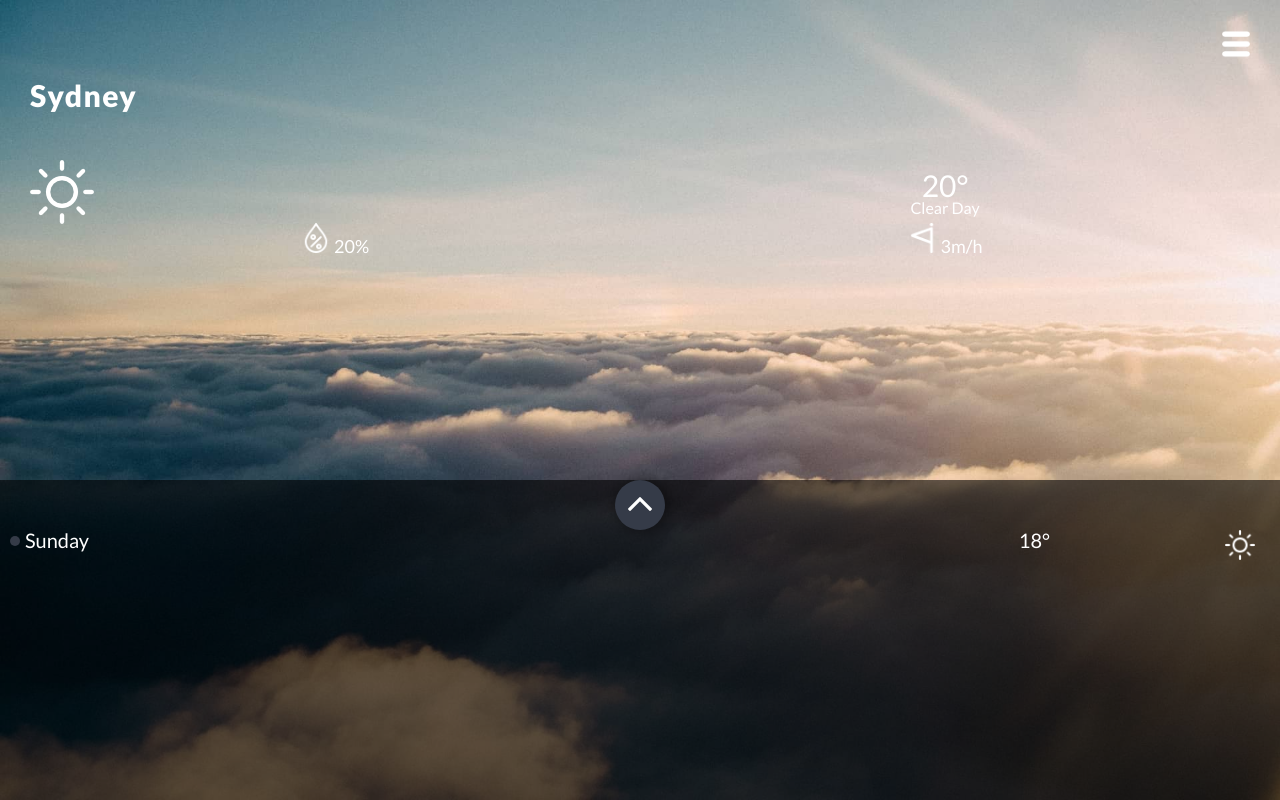
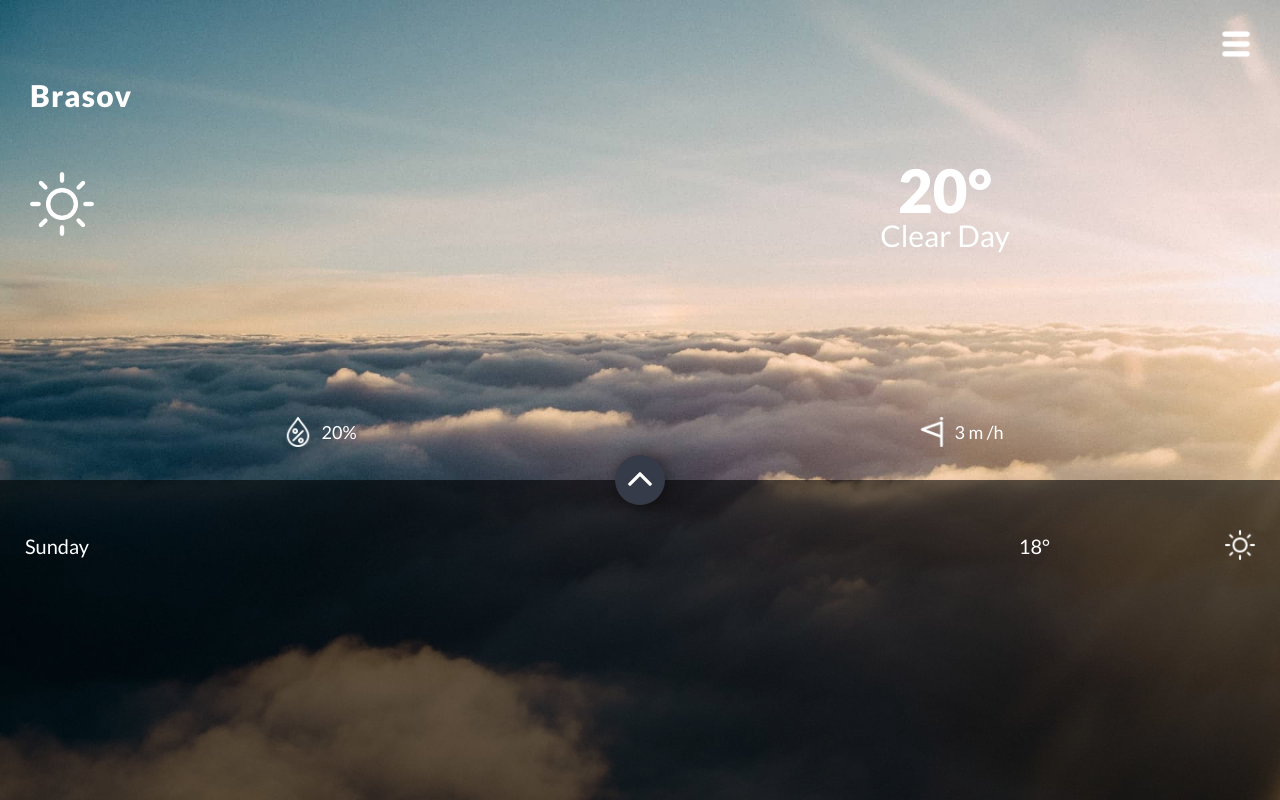
Before and after one commit to ashpremecode/WeatherApp, a PHP site: page / in a window 1280 px wide. Run offline with PHP 8.4, Linux system fonts and the light colour scheme.

Commit message:
completed html/css

```diff
--- a/index.html
+++ b/index.html
@@ -1,59 +1,87 @@
 <!DOCTYPE html>
 <html lang="en">
+
 <head>
     <meta charset="UTF-8">
     <meta name="viewport" content="width=device-width, initial-scale=1.0">
-	<meta http-equiv="X-UA-Compatible" content="ie-edge">
+    <meta http-equiv="X-UA-Compatible" content="ie=edge">
+    <!-- App title -->
+    <title>Weather App</title>
+
+    <!-- Favicon -->
+    <link rel="shortcut icon" href="/assets/images/icons/favicon96x96.ico" />
+
+    <!-- Theme color -->
+    <!-- Chrome, Firefox OS and Opera -->
+    <meta name="theme-color" content="#000">
+    <!-- Windows Phone -->
+    <meta name="msapplication-navbutton-color" content="#000">
+    <!-- iOS Safari -->
+    <meta name="apple-mobile-web-app-status-bar-style" content="#000">
+
+    <!-- Descriptive metas -->
+    <meta name="description" content="Weather Application">
+    <meta name="keywords" content="Weather Application, Weather">
+    <meta name="author" content="Georgian Stan">
+
+    <!-- style -->
     <link rel="stylesheet" href="style/style.css">
-	<link rel="shortcut icon" href="assets/images/icons/favicon96x96.ico">
-	<link href="https://fonts.googleapis.com/css?family=Lato:400,900&display=swap" rel="stylesheet">
-
-	<title>Weather</title>
+    <!-- lato font -->
+    <link href="https://fonts.googleapis.com/css?family=Lato:400,900" rel="stylesheet">
 </head>
 
 <body>
+
     <div class="lds-dual-ring center display-none"></div>
+
     <main>
         <button id="open-menu-btn" class="ripple">
-			<img class="icon-sm-28" src="assets/images/icons/menu.png">
+            <img class="icon-sm-28" src="./assets/images/icons/menu.png" alt="">
         </button>
 
-		<!-- Main Panel -->
-		<section id="current-day-weather-containter">
-			<h1 class="location-label">Sydney</h1>
+        <!-- currently weather section -->
+        <section id="current-day-weather-container">
+            <h1 class="location-label">Brasov</h1>
+
+            <!-- icon,temperature, summary container -->
             <div class="flex-container" id="temperature-summary-container">
                 <div>
-					<img src="assets/images/summary-icons/clear-day-white.png" alt="">
+                    <!-- icon -->
+                    <img src="./assets/images/summary-icons/clear-day-white.png" alt="Summary Icon">
                 </div>
+
+                <!-- degrees -->
                 <div>
                     <h1 id="degrees-label">20&#176;</h1>
                     <p id="summary-label">Clear Day</p>
                 </div>
             </div>
-			<!-- Current Weather Section -->
+
+            <!-- humidity and wind speed-->
             <div class="flex-container" id="humidity-wind-container">
-				<!-- Humidity -->
+                <!-- humidty -->
                 <div>
-					<img class="icon-sm-30" src="assets/images/icons/humidity.png" alt="">
+                    <img class="icon-sm-30" src="./assets/images/icons/humidity.png" alt="humidity">
                     <span>20%</span>
                 </div>
-				<!-- Wind -->
+
+                <!-- wind -->
                 <div>
-					<img class="icon-sm-30" src="assets/images/icons/wind-speed-flag.png" alt="">
-					<span>3m/h</span>
+                    <img class="icon-sm-30" src="./assets/images/icons/wind-speed-flag.png" alt="humidity">
+                    <span>3 m /h</span>
                 </div>
             </div>
         </section>
 
-		<!-- Lower Panel -->
+        <!-- lower panel -->
         <section class="lower-panel">
             <button id="toggle-hourly-weather" class="ripple center_x">
-				<img src="assets/images/icons/up-arrow.png">
+                <img src="./assets/images/icons/up-arrow.png" alt="">
             </button>
 
-		<!-- Lower Panel -->
+            <!-- daily weather -->
             <div id="daily-weather-wrapper" class="lower-panel-body">
-			<div class="flex-container weather-box current-day-of-the-week">
+                <div class="flex-container weather-box">
                     <div>
                         <h1>Sunday</h1>
                     </div>
@@ -62,18 +90,65 @@
                             <p>18&#176;</p>
                         </div>
                         <div>
-					<img class="icon-sm-30" src="assets/images/summary-icons/clear-day-white.png" alt="">
+                            <img class="icon-sm-30" src="./assets/images/summary-icons/clear-day-white.png" alt="">
+                        </div>
                     </div>
                 </div>
             </div>
 
+            <!-- hourly weather -->
+            <div id="hourly-weather-wrapper" class="lower-panel-body">
+                <div class="flex-container weather-box">
+                    <div>
+                        <h1>14:00</h1>
+                    </div>
+                    <div class="flex-container">
+                        <div>
+                            <p>18&#176;</p>
+                        </div>
+                        <div>
+                            <img class="icon-sm-30" src="./assets/images/summary-icons/clear-day-grey.png" alt="">
+                        </div>
+                    </div>
+                </div>
+            </div>
+        </section>
+
+        <!-- menu container -->
+        <section id="menu-container">
+            <button id="close-menu-btn" class="ripple">
+                &#10006;
+            </button>
+
+            <!-- container -->
+            <div>
+
+                <!-- add location -->
+                <div id="add-location-wrapper">
+                    <input type="text" placeholder="Location" id="location-input">
+                    <br>
+                    <button class="ripple disabled" id="add-city-btn" disabled>Add City</button>
+                    <h1 class="location-label">Brasov</h1>
+                </div>
+
+                <!-- saved cities -->
+                <div id="saved-cities-wrapper">
+                    <div class="flex-container saved-city-box">
+                        <div class="ripple">
+                            <h1>Brasov</h1>
+                        </div>
+                        <div>
+                            <button class="ripple remove-saved-city">-</button>
+                        </div>
 
                     </div>
-
+                </div>
+            </div>
+            </div>
         </section>
 
+    </main>
+    <script src="./scripts/index.js"></script>
+</body>
 
-	</main>
-	<script type="text/javascript" src="script/app.js"></script>
-</body>
 </html>
--- a/style/style.css
+++ b/style/style.css
@@ -1,17 +1,6 @@
 /* ================================ CSS Reset  ================================*/
-html, body, div, span, applet, object, iframe,
-h1, h2, h3, h4, h5, h6, p, blockquote, pre,
-a, abbr, acronym, address, big, cite, code,
-del, dfn, em, img, ins, kbd, q, s, samp,
-small, strike, strong, sub, sup, tt, var,
-b, u, i, center,
-dl, dt, dd, ol, ul, li,
-fieldset, form, label, legend,
-table, caption, tbody, tfoot, thead, tr, th, td,
-article, aside, canvas, details, embed,
-figure, figcaption, footer, header, hgroup,
-menu, nav, output, ruby, section, summary,
-time, mark, audio, video {
+
+html, body, div, span, applet, object, iframe, h1, h2, h3, h4, h5, h6, p, blockquote, pre, a, abbr, acronym, address, big, cite, code, del, dfn, em, img, ins, kbd, q, s, samp, small, strike, strong, sub, sup, tt, var, b, u, i, center, dl, dt, dd, ol, ul, li, fieldset, form, label, legend, table, caption, tbody, tfoot, thead, tr, th, td, article, aside, canvas, details, embed, figure, figcaption, footer, header, hgroup, menu, nav, output, ruby, section, summary, time, mark, audio, video {
     margin: 0;
     padding: 0;
     border: 0;
@@ -19,30 +8,35 @@ time, mark, audio, video {
     font: inherit;
     vertical-align: baseline;
 }
-article, aside, details, figcaption, figure,
-footer, header, hgroup, menu, nav, section {
+
+article, aside, details, figcaption, figure, footer, header, hgroup, menu, nav, section {
     display: block;
 }
+
 body {
     line-height: 1;
 }
+
 ol, ul {
     list-style: none;
 }
+
 blockquote, q {
     quotes: none;
 }
-blockquote:before, blockquote:after,
-q:before, q:after {
+
+blockquote:before, blockquote:after, q:before, q:after {
     content: '';
     content: none;
 }
+
 table {
     border-collapse: collapse;
     border-spacing: 0;
 }
 
 /* ================================ Loader ================================ */
+
 .lds-dual-ring {
     display: inline-block;
     width: 32px;
@@ -70,8 +64,8 @@ table {
     }
 }
 
+/* ================================ Ripple CSS ================================ */
 
-/* ================================ Ripple CSS ================================ */
 .ripple {
     position: relative;
     overflow: hidden;
@@ -106,21 +100,15 @@ table {
 html, body, main {
     width: 100%;
     height: 100%;
-
 }
 
 body {
-	font-family: Lato, sans-serif;
-
+    font-family: "Lato", sans-serif;
 }
 
 * {
     box-sizing: border-box;
     user-select: none;
-}
-
-.display-none {
-	display: none;
 }
 
 main {
@@ -136,13 +124,12 @@ button {
     outline: none;
 }
 
-
-/* ================================ General Classes ================================ */
+/* ================================ General Used Classes ================================ */
 
 .center {
     position: absolute;
+    left: 50%;
     top: 50%;
-	left: 50%;
     transform: translate(-50%, -50%);
 }
 
@@ -158,6 +145,14 @@ button {
     transform: translateY(-50%);
 }
 
+/* display  */
+
+.display-none {
+    display: none;
+}
+
+/* icons */
+
 .icon-sm-25 {
     width: 25px;
 }
@@ -170,37 +165,46 @@ button {
     width: 30px;
 }
 
+/* encapsulating */
+
 .flex-container {
     display: flex;
     width: 100%;
-
+    align-items: center;
 }
 
-.flex-container > * {
-	flex-grow: 1;
-	flex-shrink: 1;
-	flex-basis: 0;
+.flex-container>* {
+    flex: 1 1 0;
 }
 
-/* ================================ Menu Button ================================ */
+.disabled {
+    background-color: #ddd !important;
+    color: grey !important;
+}
 
+/* ================================ Menu Btn ================================ */
 
 #open-menu-btn {
     position: fixed;
     top: 20px;
     right: 20px;
     padding: 10px;
+    z-index: 1;
 }
 
-/* ================================ Current Day Weather ================================ */
+/* ================================ Current day Weather Container================================ */
 
-#current-day-weather-containter {
+#current-day-weather-container {
     width: 100%;
     height: 60%;
     position: relative;
-	color: #FFF;
+    color: #fff;
     padding: 80px 30px 20px 30px;
 }
+
+/* summary container (icon, degrees, summary) */
+
+/* location label */
 
 .location-label {
     font-size: 30px;
@@ -209,48 +213,60 @@ margin-bottom: 50px;
     letter-spacing: 1.3px;
 }
 
+/* degrees */
+
 #temperature-summary-container {
     align-items: center;
 }
 
-#temperature-summary-container > div:nth-child(2) {
+#temperature-summary-container>div:nth-child(2) {
     text-align: center;
 }
 
 #degrees-label {
-	font-size: 30px
+    font-size: 60px;
+    font-weight: 900;
 }
+
+/* summary */
+
+#summary-label {
+    font-size: 30px;
+}
+
+/* humity and wind */
 
 #humidity-wind-container {
     position: absolute;
     bottom: 30px;
+    left: 0;
     text-align: center;
-	left: 0;
 }
 
-#humidity-wind-container {
+#humidity-wind-container>div img {
+    vertical-align: middle;
     position: relative;
-	vertical-align: middle;
     top: -3px;
+    margin-right: 5px;
 }
 
-#humidity-wind-container > div span {
+#humidity-wind-container>div span {
     font-size: 18px;
 }
 
-/* ================================ Lower Panel ================================ */
+/* ================================ Lower Panel================================ */
 
 .lower-panel {
     width: 100%;
     height: 40%;
     position: relative;
-	color: #FFF;
+    color: #fff;
     font-size: 20px;
 }
 
 .lower-panel-body {
+    width: 100%;
     height: 100%;
-	width: 100%;
     padding: 50px 25px;
     overflow-y: scroll;
 }
@@ -260,10 +276,10 @@ letter-spacing: 1.3px;
     border-radius: 100%;
     width: 50px;
     height: 50px;
-	box-shadow: 3px 0px 14px 2px rgba(000, 000, 000, 0.4);
+    box-shadow: 3px 0px 14px 2px rgba(000, 000, 000, .4);
     z-index: 3;
     position: absolute;
-	transform: translate(-50% -50%);
+    transform: translate(-50%, -50%);
 }
 
 .weather-box {
@@ -271,13 +287,15 @@ letter-spacing: 1.3px;
     margin-bottom: 15px;
 }
 
-.weather-box > div:last-child {
+.weather-box>div:last-child {
     text-align: right;
 }
 
-.weather-box > div:last-child > div:last-child {
-	flex: 0.5 0.5 0;
+.weather-box>div:last-child>div:last-child {
+    flex: .5 .5 0;
 }
+
+/* current day hint */
 
 .current-day-of-the-week::before {
     content: "";
@@ -291,8 +309,125 @@ letter-spacing: 1.3px;
     top: calc(50% - 5px);
     transform: translateY(-50%);
 }
-/* ================================ Daily Weather Panel ================================ */
+
+/* ================================ Daily Weather ================================ */
 
 #daily-weather-wrapper {
-	background-color: rgba(000, 000, 000, 0.6);
+    background-color: rgba(000, 000, 000, .6);
 }
+
+/* ================================ hourly Weather ================================ */
+
+#hourly-weather-wrapper {
+    background-color: rgba(236, 240, 241, .6);
+    color: #353B48;
+    position: fixed;
+    bottom: -100%;
+    transition: bottom .5s;
+    height: 40%;
+}
+
+#hourly-weather-wrapper>div>div:last-child {
+    color: #636E72;
+}
+
+/* ================================ Menu ================================ */
+
+#menu-container {
+    position: fixed;
+    top: 0;
+    right: -65%;
+    width: 65%;
+    height: 100%;
+    z-index: 4;
+    color: #fff;
+    transition: right .5s;
+}
+
+#menu-container>div {
+    background-color: rgba(53, 59, 72, 0.9);
+    width: 100%;
+    height: 100%;
+}
+
+#close-menu-btn {
+    position: absolute;
+    right: 0;
+    color: #fff;
+    font-size: 25px;
+    padding: 10px;
+}
+
+#add-location-wrapper {
+    width: 100%;
+    height: 50%;
+    text-align: center;
+    padding: 60px 20px 0 20px;
+}
+
+#location-input {
+    background: transparent;
+    border: none;
+    outline: none;
+    border-bottom: 2px solid #EE5253;
+    width: 100%;
+    font-size: 16px;
+    color: #fff;
+    letter-spacing: 1.2px;
+    padding-bottom: 5px;
+}
+
+#location-input::-webkit-input-placeholder {
+    color: #acacac;
+}
+
+#location-input::-moz-input-placeholder {
+    color: #acacac;
+}
+
+#location-input::-o-input-placeholder {
+    color: #acacac;
+}
+
+#add-city-btn {
+    background-color: #EE5253;
+    color: #fff;
+    padding: 7px 12px;
+    margin-top: 20px;
+    margin-bottom: 60px;
+    letter-spacing: 1.1px;
+    font-size: 16px;
+}
+
+#add-location-wrapper .location-label {
+    font-size: 26px;
+}
+
+#saved-cities-wrapper{
+    width: 100%;
+    height: 50%;
+    font-size: 18px;
+    padding: 10px 20px;
+    overflow-y: scroll;
+}
+
+.saved-city-box{
+    border-bottom: 2px solid #7F8C8D;
+    padding-bottom: 8px;
+    position: relative;
+    margin-bottom: 20px;
+}
+
+.saved-city-box div:first-child{
+    flex: 5 5 0;
+}
+
+.saved-city-box div:last-child{
+    text-align: right;
+}
+
+.remove-saved-city{
+    color: #EE5253;
+    border: 2px solid #EE5253;
+    border-radius: 100%;
+}
```
Lines whose indentation alone changed are shown as unchanged.
